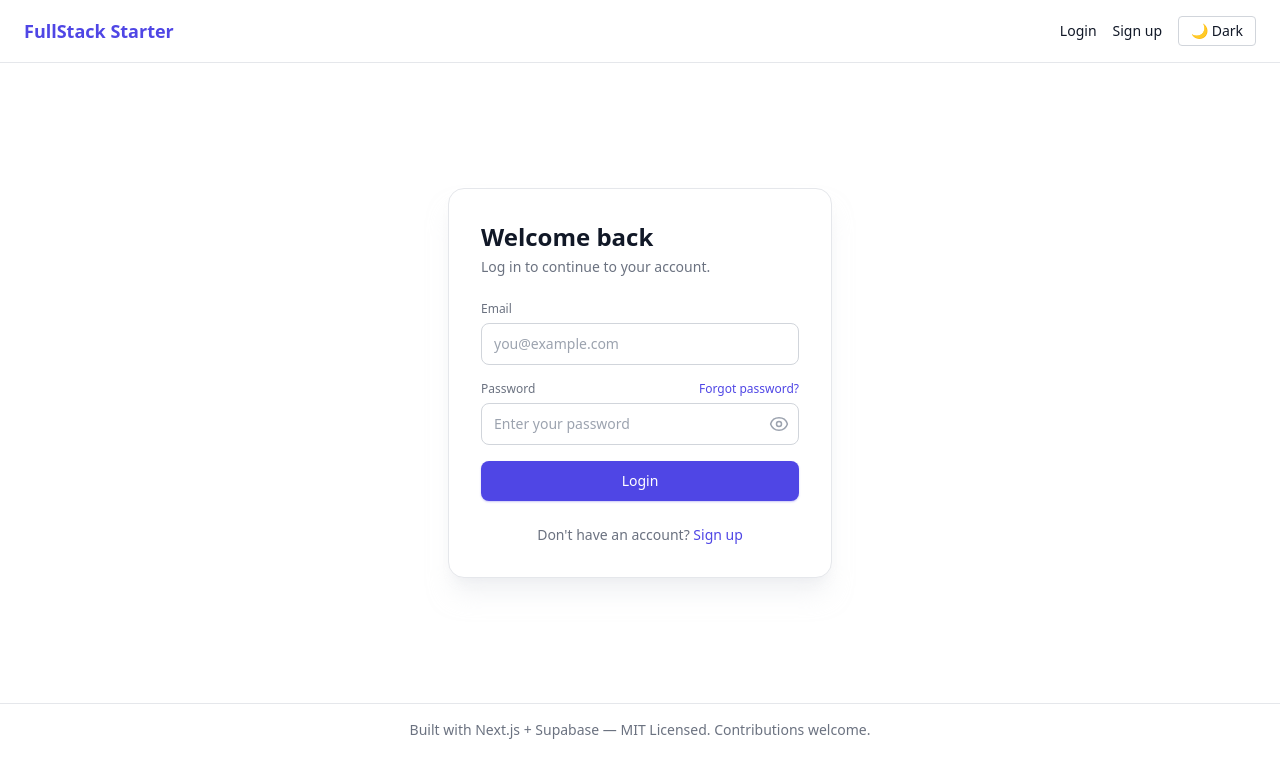
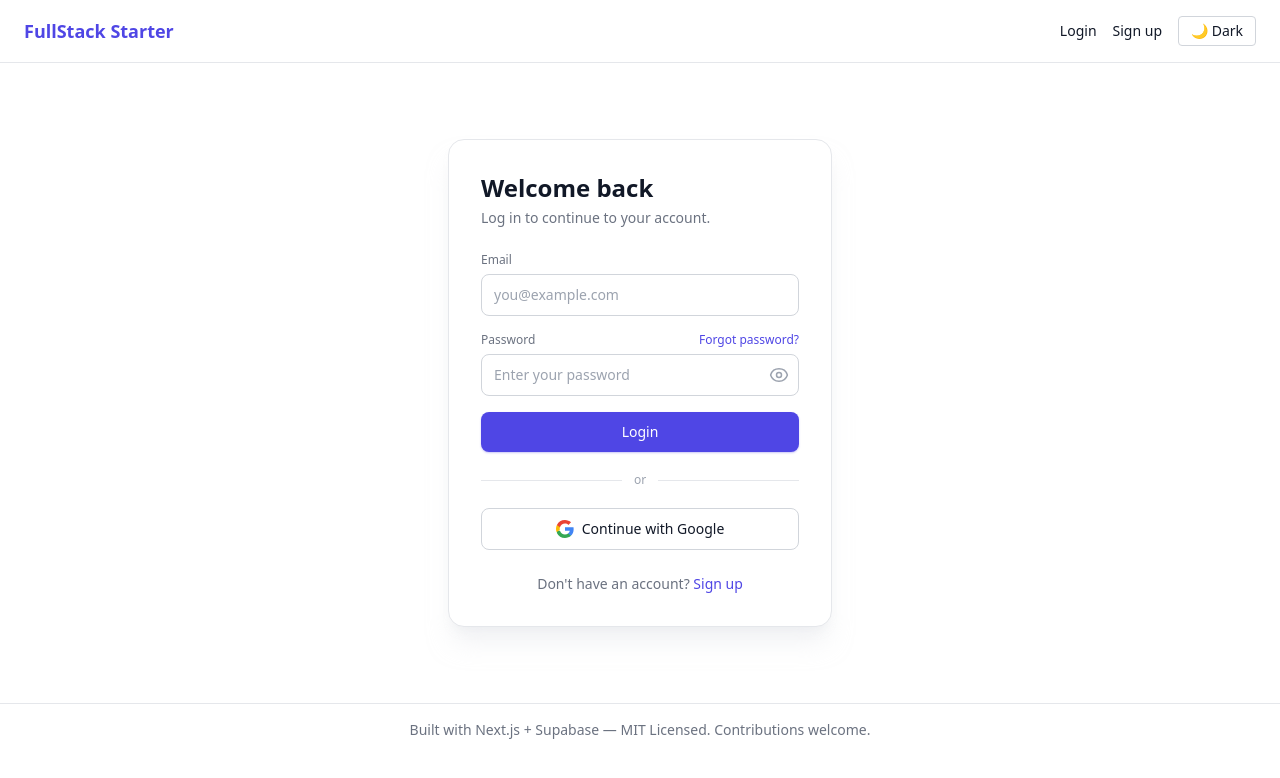
Before and after one commit to MuhammadNiazAli/nextjs-supabase-starter, a Next.js app: page /login in a window 1280 px wide. Shown: the top 778 px of the page. Built offline with nearby package versions, Linux system fonts and the light colour scheme; no server answers.

Commit message:
i solve issue number 1 which is google Oauth authentication so ui is done

```diff
--- a/src/app/(auth)/login/page.tsx
+++ b/src/app/(auth)/login/page.tsx
@@ -22,6 +22,15 @@ export default function LoginPage() {
     setLoading(false);
     if (error) setError(error.message);
     else window.location.href = "/dashboard";
+  };
+
+  const handleGoogleLogin = async () => {
+    setError(null);
+    const { error } = await supabase.auth.signInWithOAuth({
+      provider: "google",
+      options: { redirectTo: `${window.location.origin}/auth/callback` },
+    });
+    if (error) setError(error.message);
   };
 
   return (
@@ -78,6 +87,24 @@ export default function LoginPage() {
             {loading ? "Logging in..." : "Login"}
           </button>
         </form>
+        <div className="flex items-center gap-3 my-5">
+          <div className="h-px flex-1 bg-gray-200 dark:bg-gray-800" />
+          <span className="text-xs text-gray-400">or</span>
+          <div className="h-px flex-1 bg-gray-200 dark:bg-gray-800" />
+        </div>
+        <button
+          type="button"
+          onClick={handleGoogleLogin}
+          className="w-full flex items-center justify-center gap-2 border border-gray-300 dark:border-gray-700 rounded-lg px-3 py-2.5 text-sm font-medium hover:bg-gray-50 dark:hover:bg-gray-800 transition"
+        >
+          <svg width="18" height="18" viewBox="0 0 18 18" xmlns="http://www.w3.org/2000/svg">
+            <path fill="#4285F4" d="M17.64 9.2c0-.64-.06-1.25-.16-1.84H9v3.48h4.84a4.14 4.14 0 0 1-1.8 2.71v2.26h2.9c1.7-1.57 2.7-3.87 2.7-6.61z" />
+            <path fill="#34A853" d="M9 18c2.43 0 4.47-.8 5.96-2.18l-2.9-2.26c-.8.54-1.84.86-3.06.86-2.35 0-4.34-1.59-5.05-3.72H.9v2.33A9 9 0 0 0 9 18z" />
+            <path fill="#FBBC05" d="M3.95 10.7A5.4 5.4 0 0 1 3.67 9c0-.59.1-1.17.28-1.7V4.97H.9A9 9 0 0 0 0 9c0 1.45.35 2.83.9 3.03l3.05-2.33z" />
+            <path fill="#EA4335" d="M9 3.58c1.32 0 2.5.45 3.44 1.35l2.58-2.58C13.46.89 11.43 0 9 0A9 9 0 0 0 .9 4.97l3.05 2.33C4.66 5.17 6.65 3.58 9 3.58z" />
+          </svg>
+          Continue with Google
+        </button>
         <p className="text-sm text-gray-500 mt-6 text-center">
           Don&apos;t have an account?{" "}
           <Link href="/signup" className="text-primary hover:underline">
--- a/src/app/(auth)/signup/page.tsx
+++ b/src/app/(auth)/signup/page.tsx
@@ -25,6 +25,15 @@ export default function SignupPage() {
     setLoading(false);
     if (error) setError(error.message);
     else setSuccess(true);
+  };
+
+  const handleGoogleSignup = async () => {
+    setError(null);
+    const { error } = await supabase.auth.signInWithOAuth({
+      provider: "google",
+      options: { redirectTo: `${window.location.origin}/auth/callback` },
+    });
+    if (error) setError(error.message);
   };
 
   return (
@@ -94,6 +103,28 @@ export default function SignupPage() {
             </button>
           </form>
         )}
+        {!success && (
+          <>
+            <div className="flex items-center gap-3 my-5">
+              <div className="h-px flex-1 bg-gray-200 dark:bg-gray-800" />
+              <span className="text-xs text-gray-400">or</span>
+              <div className="h-px flex-1 bg-gray-200 dark:bg-gray-800" />
+            </div>
+            <button
+              type="button"
+              onClick={handleGoogleSignup}
+              className="w-full flex items-center justify-center gap-2 border border-gray-300 dark:border-gray-700 rounded-lg px-3 py-2.5 text-sm font-medium hover:bg-gray-50 dark:hover:bg-gray-800 transition"
+            >
+              <svg width="18" height="18" viewBox="0 0 18 18" xmlns="http://www.w3.org/2000/svg">
+                <path fill="#4285F4" d="M17.64 9.2c0-.64-.06-1.25-.16-1.84H9v3.48h4.84a4.14 4.14 0 0 1-1.8 2.71v2.26h2.9c1.7-1.57 2.7-3.87 2.7-6.61z" />
+                <path fill="#34A853" d="M9 18c2.43 0 4.47-.8 5.96-2.18l-2.9-2.26c-.8.54-1.84.86-3.06.86-2.35 0-4.34-1.59-5.05-3.72H.9v2.33A9 9 0 0 0 9 18z" />
+                <path fill="#FBBC05" d="M3.95 10.7A5.4 5.4 0 0 1 3.67 9c0-.59.1-1.17.28-1.7V4.97H.9A9 9 0 0 0 0 9c0 1.45.35 2.83.9 3.03l3.05-2.33z" />
+                <path fill="#EA4335" d="M9 3.58c1.32 0 2.5.45 3.44 1.35l2.58-2.58C13.46.89 11.43 0 9 0A9 9 0 0 0 .9 4.97l3.05 2.33C4.66 5.17 6.65 3.58 9 3.58z" />
+              </svg>
+              Continue with Google
+            </button>
+          </>
+        )}
         <p className="text-sm text-gray-500 mt-6 text-center">
           Already have an account?{" "}
           <Link href="/login" className="text-primary hover:underline">
--- /dev/null
+++ b/src/app/auth/callback/page.tsx
@@ -0,0 +1,36 @@
+"use client";
+
+import { useEffect, useState } from "react";
+import { supabase } from "@/lib/supabaseClient";
+
+export default function AuthCallbackPage() {
+  const [error, setError] = useState<string | null>(null);
+
+  useEffect(() => {
+    const finishLogin = async () => {
+      const { error } = await supabase.auth.exchangeCodeForSession(
+        window.location.href
+      );
+      if (error) {
+        setError(error.message);
+        return;
+      }
+      window.location.href = "/dashboard";
+    };
+    finishLogin();
+  }, []);
+
+  return (
+    <div className="flex items-center justify-center px-4 py-16 min-h-[80vh]">
+      <div className="w-full max-w-sm bg-white dark:bg-gray-900 border border-gray-200 dark:border-gray-800 rounded-2xl shadow-xl shadow-gray-200/50 dark:shadow-black/30 p-8 text-center">
+        {error ? (
+          <p className="text-red-500 text-sm bg-red-50 dark:bg-red-950/40 border border-red-200 dark:border-red-900 rounded-lg px-3 py-2">
+            {error}
+          </p>
+        ) : (
+          <p className="text-sm text-gray-500">Signing you in...</p>
+        )}
+      </div>
+    </div>
+  );
+}
```
Also changed, not shown: 2 other files (tests, documents, lock files or other folders).
